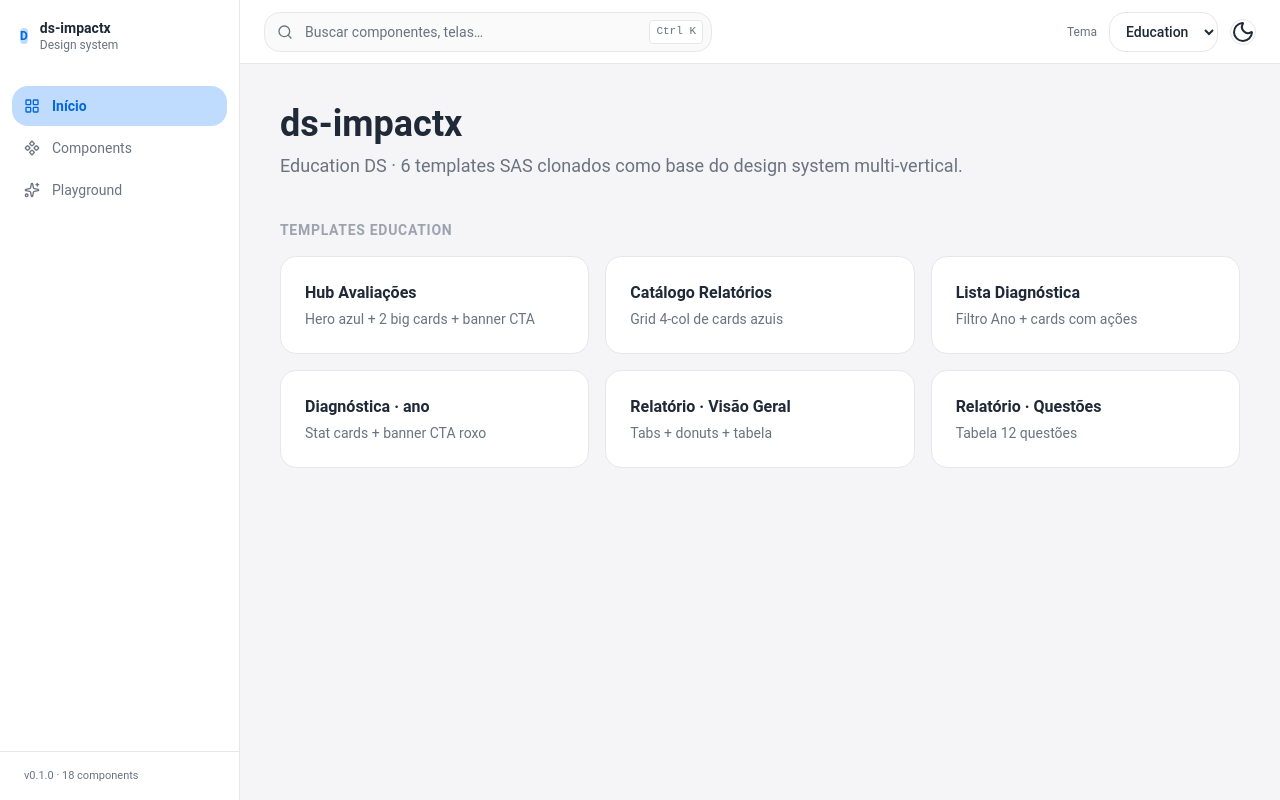
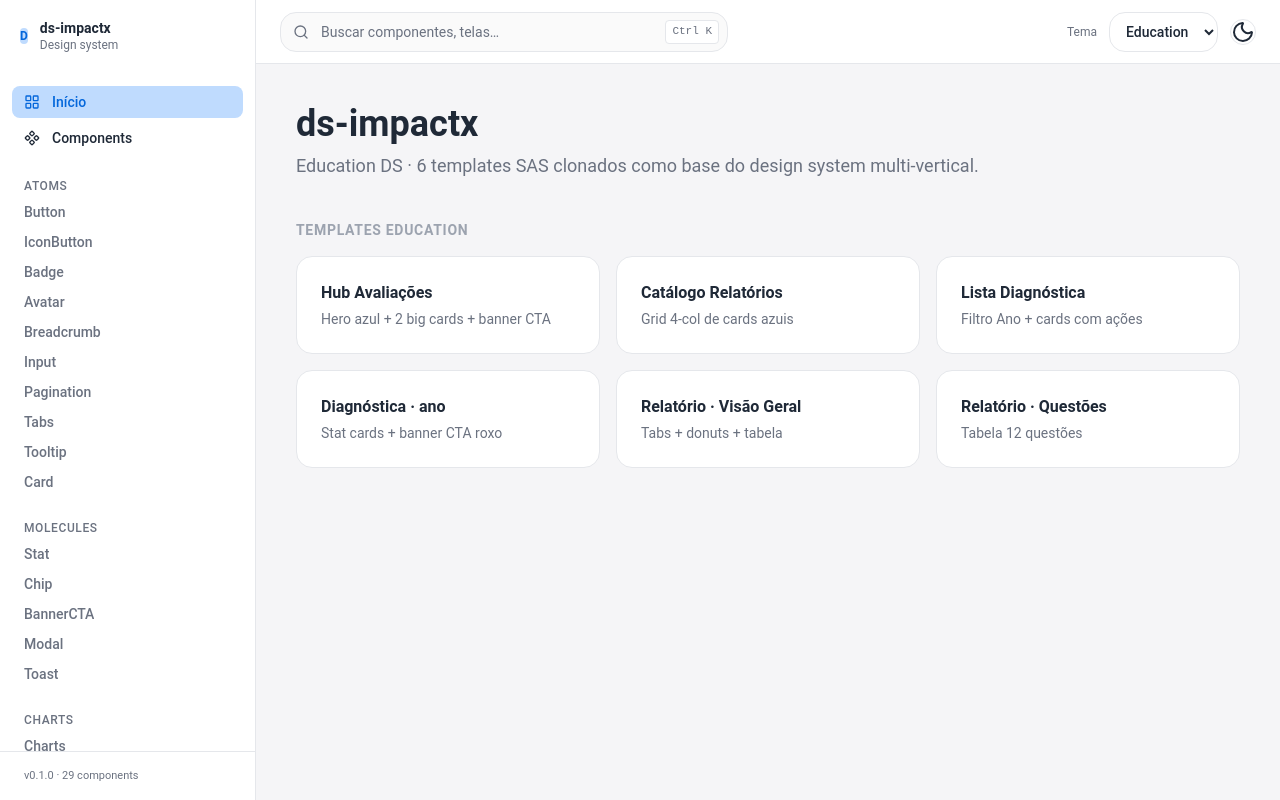
Before and after one commit to camillodev/impactx-ui, a Next.js app in the folder apps/web/: page / in a window 1280 px wide. Built offline with nearby package versions, Linux system fonts and the light colour scheme.

Commit message:
feat(sidebar): shadcn-style full nav with all components
- Components section expansível com sub-grupos por category
- Active state baseado em usePathname
- Scroll interno
- Remove link Playground (rota descartada)

```diff
--- a/apps/web/src/app/shell/sidebar.tsx
+++ b/apps/web/src/app/shell/sidebar.tsx
@@ -2,46 +2,58 @@
 
 import Link from "next/link"
 import { usePathname } from "next/navigation"
-import { LayoutGrid, Component, Sparkles } from "lucide-react"
-import { Avatar } from "@impactx/ds-education"
-import { Separator } from "@impactx/ds-education"
-import { cn } from "@impactx/ds-education"
+import { LayoutGrid, Component } from "lucide-react"
+import { Avatar, Separator, cn, components } from "@impactx/ds-education"
+import type { RegistryItem } from "@impactx/ds-education"
 
-type NavItem = {
+type TopLevelItem = {
   href: string
   label: string
   icon: React.ComponentType<{ className?: string }>
-  description?: string
 }
 
-const navItems: NavItem[] = [
-  {
-    href: "/",
-    label: "Início",
-    icon: LayoutGrid,
-    description: "Visão geral do DS",
-  },
-  {
-    href: "/components",
-    label: "Components",
-    icon: Component,
-    description: "Atoms, molecules, organisms",
-  },
-  {
-    href: "/playground",
-    label: "Playground",
-    icon: Sparkles,
-    description: "Tudo + theme switcher",
-  },
+const topLevel: TopLevelItem[] = [
+  { href: "/", label: "Início", icon: LayoutGrid },
 ]
+
+type CategoryKey = "atom" | "molecule" | "chart" | "organism"
+
+const CATEGORY_ORDER: { key: CategoryKey; label: string }[] = [
+  { key: "atom", label: "Atoms" },
+  { key: "molecule", label: "Molecules" },
+  { key: "chart", label: "Charts" },
+  { key: "organism", label: "Organisms" },
+]
+
+function groupByCategory(items: RegistryItem[]) {
+  const map = new Map<CategoryKey, RegistryItem[]>()
+  for (const it of items) {
+    const k = it.category as CategoryKey
+    if (!CATEGORY_ORDER.find((c) => c.key === k)) continue
+    if (!map.has(k)) map.set(k, [])
+    map.get(k)!.push(it)
+  }
+  return map
+}
+
+// TODO: extrair como molecule SidebarSection se padrão se repetir em outras shells
 
 export function Sidebar() {
   const pathname = usePathname()
+  const grouped = groupByCategory(components)
+  const totalComponents = components.length
+
+  const isActive = (href: string) =>
+    href === "/"
+      ? pathname === "/"
+      : pathname === href || pathname.startsWith(href + "/")
+
+  const componentsActive = pathname.startsWith("/components")
 
   return (
-    <aside className="w-60 shrink-0 border-r border-[var(--color-border)] bg-[var(--color-bg)] overflow-y-auto flex flex-col">
-      {/* Brand */}
-      <div className="p-5">
+    <aside className="w-64 shrink-0 border-r border-[var(--color-border)] bg-[var(--color-bg)] flex flex-col h-screen sticky top-0">
+      {/* Brand (sticky header) */}
+      <div className="p-5 shrink-0">
         <Link href="/" className="flex items-center gap-3 group">
           <Avatar
             size="md"
@@ -60,26 +72,23 @@ export function Sidebar() {
         </Link>
       </div>
 
-      <Separator className="!h-px" />
+      <Separator className="!h-px shrink-0" />
 
-      {/* Nav */}
-      <nav className="p-3 flex-1">
+      {/* Nav (scrollable) */}
+      <nav className="flex-1 overflow-y-auto px-3 py-3">
         <ul className="space-y-0.5">
-          {navItems.map((item) => {
-            const active =
-              item.href === "/"
-                ? pathname === "/"
-                : pathname === item.href || pathname.startsWith(item.href + "/")
+          {topLevel.map((item) => {
+            const active = isActive(item.href)
             const Icon = item.icon
             return (
               <li key={item.href}>
                 <Link
                   href={item.href}
                   className={cn(
-                    "flex items-center gap-3 rounded-lg px-3 py-2.5 text-sm transition-colors",
+                    "flex items-center gap-3 rounded-md px-3 py-1.5 text-sm font-medium transition-colors",
                     active
-                      ? "bg-[var(--color-primary-soft)] text-[var(--color-primary)] font-semibold"
-                      : "text-[var(--color-text-muted)] hover:bg-[var(--color-surface)] hover:text-[var(--color-text)]"
+                      ? "bg-[var(--color-primary-soft)] text-[var(--color-primary)]"
+                      : "text-[var(--color-text-muted)] hover:bg-[var(--color-surface-muted)] hover:text-[var(--color-text)]"
                   )}
                 >
                   <Icon className="size-4 shrink-0" />
@@ -88,13 +97,64 @@ export function Sidebar() {
               </li>
             )
           })}
+
+          {/* Components header */}
+          <li>
+            <Link
+              href="/components"
+              className={cn(
+                "flex items-center gap-3 rounded-md px-3 py-1.5 text-sm font-medium transition-colors mt-1",
+                componentsActive && pathname === "/components"
+                  ? "bg-[var(--color-primary-soft)] text-[var(--color-primary)]"
+                  : "text-[var(--color-text)] hover:bg-[var(--color-surface-muted)]"
+              )}
+            >
+              <Component className="size-4 shrink-0" />
+              <span className="truncate">Components</span>
+            </Link>
+          </li>
         </ul>
+
+        {/* Categorias */}
+        <div className="mt-2">
+          {CATEGORY_ORDER.map(({ key, label }) => {
+            const items = grouped.get(key) ?? []
+            if (items.length === 0) return null
+            return (
+              <div key={key} className="mt-6">
+                <div className="px-3 mb-1 text-xs uppercase tracking-wider text-[var(--color-text-muted)] font-medium">
+                  {label}
+                </div>
+                <ul className="space-y-0.5">
+                  {items.map((it) => {
+                    const active = isActive(it.href)
+                    return (
+                      <li key={it.href}>
+                        <Link
+                          href={it.href}
+                          className={cn(
+                            "flex items-center rounded-md px-3 py-1 text-sm font-medium transition-colors",
+                            active
+                              ? "bg-[var(--color-primary-soft)] text-[var(--color-primary)]"
+                              : "text-[var(--color-text-muted)] hover:bg-[var(--color-surface-muted)] hover:text-[var(--color-text)]"
+                          )}
+                        >
+                          <span className="truncate">{it.label}</span>
+                        </Link>
+                      </li>
+                    )
+                  })}
+                </ul>
+              </div>
+            )
+          })}
+        </div>
       </nav>
 
-      {/* Footer */}
-      <div className="p-3 border-t border-[var(--color-border)]">
+      {/* Footer (sticky bottom) */}
+      <div className="p-3 border-t border-[var(--color-border)] shrink-0">
         <div className="text-[11px] text-[var(--color-text-muted)] px-3 py-1">
-          v0.1.0 · 18 components
+          v0.1.0 · {totalComponents} components
         </div>
       </div>
     </aside>
```
